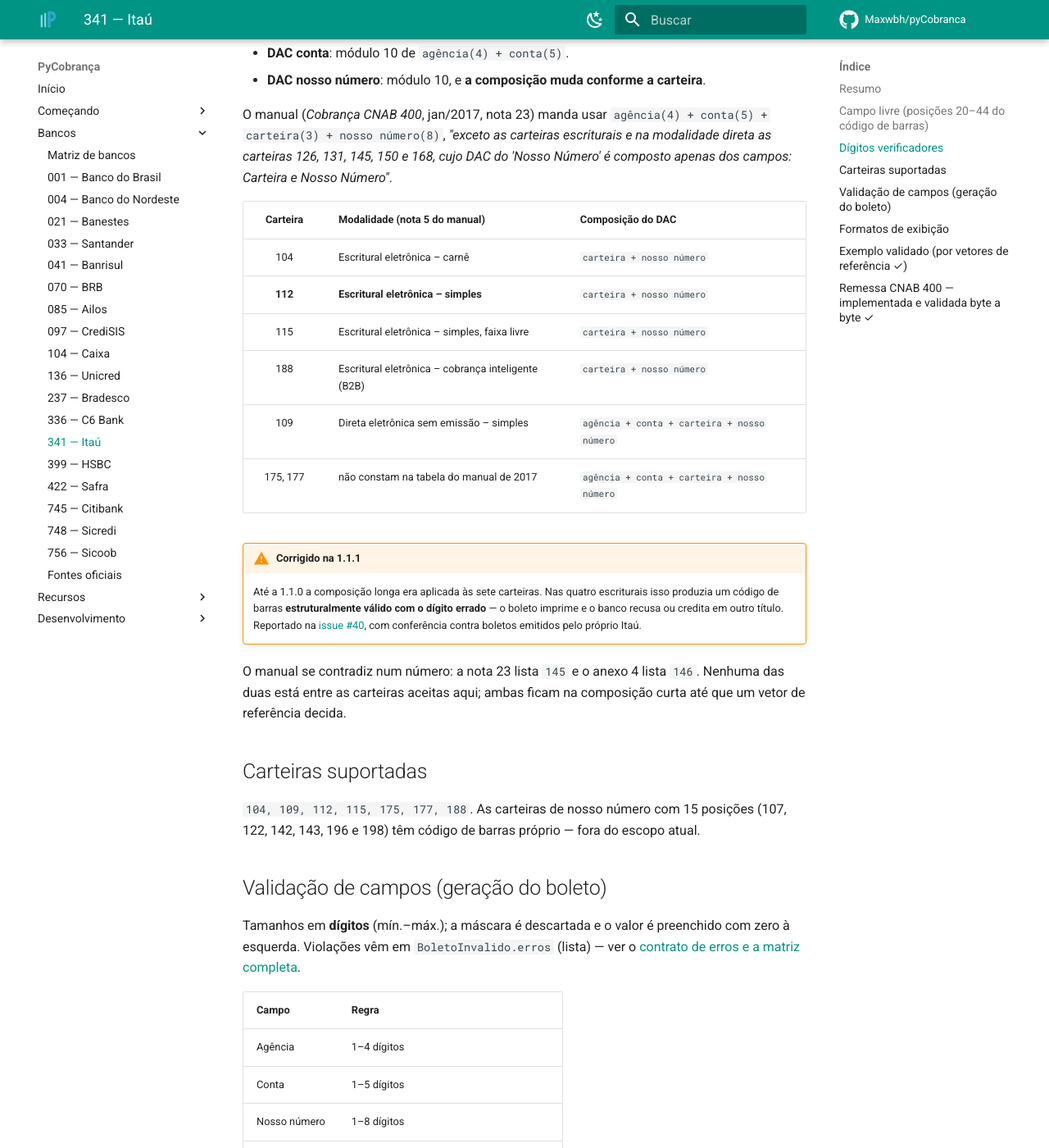
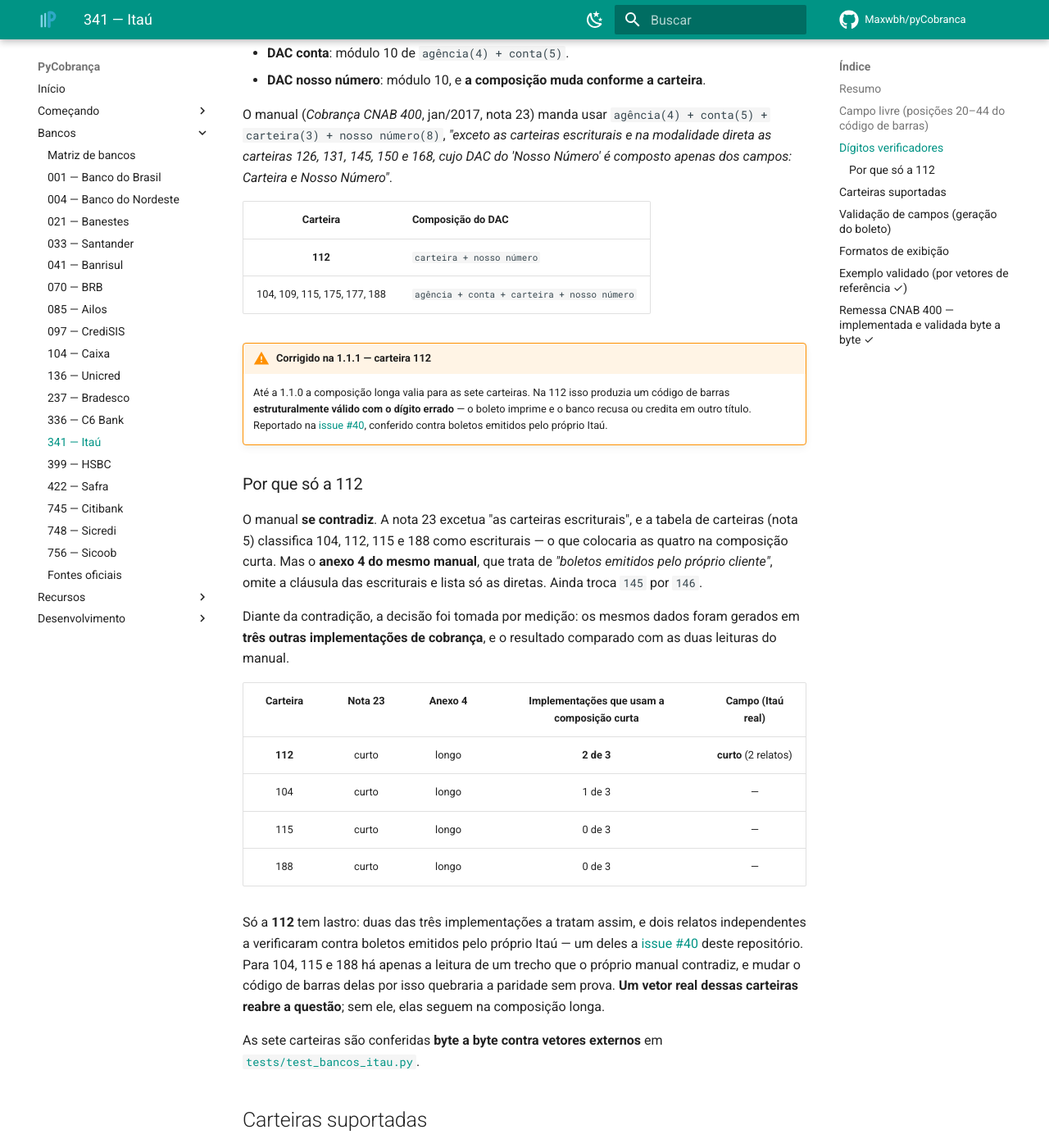
Before and after one commit to Maxwbh/pyCobranca, an MkDocs documentation site: the page built from docs/bancos/341-itau.md, in a window 1280 px wide and 1400 px high, scrolled down 1018 px. Shown: the whole window at 82% size. Built offline with MkDocs 1.6.1 and Material for MkDocs 9.7.7, drawn with Linux system fonts in a browser that asks for light colours; comment, search, counter and statistics services are not loaded.

Commit message:
Restringir o DAC curto do Itaú à carteira 112, com vetor externo
A entrega anterior estendeu a composição curta a 104, 115 e 188 por leitura da
nota 23 do manual, que excetua "as carteiras escriturais". O anexo 4 do mesmo
manual contradiz a nota 23: trata de boletos emitidos pelo próprio cliente e
lista só as diretas.

A decisão passou a ser por medição. Os mesmos dados foram gerados em três outras
implementações de cobrança e comparados com as duas leituras do manual: só a 112
tem lastro para a composição curta — duas das três a tratam assim, e dois relatos
independentes verificaram contra boletos emitidos pelo próprio Itaú. Para 104,
115 e 188 nenhuma sustenta a mudança, e alterar o código de barras delas
quebrava a paridade sem prova.

As sete carteiras aceitas passam a ser conferidas byte a byte contra vetores
externos, para a regra não voltar a depender de leitura de manual.

```diff
--- a/docs/bancos/341-itau.md
+++ b/docs/bancos/341-itau.md
@@ -41,25 +41,44 @@
 modalidade direta as carteiras 126, 131, 145, 150 e 168, cujo DAC do 'Nosso Número' é composto
 apenas dos campos: Carteira e Nosso Número"*.
 
-| Carteira | Modalidade (nota 5 do manual) | Composição do DAC |
-|:--:|---|---|
-| 104 | Escritural eletrônica – carnê | `carteira + nosso número` |
-| **112** | **Escritural eletrônica – simples** | `carteira + nosso número` |
-| 115 | Escritural eletrônica – simples, faixa livre | `carteira + nosso número` |
-| 188 | Escritural eletrônica – cobrança inteligente (B2B) | `carteira + nosso número` |
-| 109 | Direta eletrônica sem emissão – simples | `agência + conta + carteira + nosso número` |
-| 175, 177 | não constam na tabela do manual de 2017 | `agência + conta + carteira + nosso número` |
+| Carteira | Composição do DAC |
+|:--:|---|
+| **112** | `carteira + nosso número` |
+| 104, 109, 115, 175, 177, 188 | `agência + conta + carteira + nosso número` |
 
-!!! warning "Corrigido na 1.1.1"
-    Até a 1.1.0 a composição longa era aplicada às sete carteiras. Nas quatro escriturais isso
-    produzia um código de barras **estruturalmente válido com o dígito errado** — o boleto imprime
-    e o banco recusa ou credita em outro título. Reportado na
-    [issue #40](https://github.com/Maxwbh/pyCobranca/issues/40), com conferência contra boletos
-    emitidos pelo próprio Itaú.
+!!! warning "Corrigido na 1.1.1 — carteira 112"
+    Até a 1.1.0 a composição longa valia para as sete carteiras. Na 112 isso produzia um código de
+    barras **estruturalmente válido com o dígito errado** — o boleto imprime e o banco recusa ou
+    credita em outro título. Reportado na
+    [issue #40](https://github.com/Maxwbh/pyCobranca/issues/40), conferido contra boletos emitidos
+    pelo próprio Itaú.
 
-O manual se contradiz num número: a nota 23 lista `145` e o anexo 4 lista `146`. Nenhuma das duas
-está entre as carteiras aceitas aqui; ambas ficam na composição curta até que um vetor de
-referência decida.
+### Por que só a 112
+
+O manual **se contradiz**. A nota 23 excetua "as carteiras escriturais", e a tabela de carteiras
+(nota 5) classifica 104, 112, 115 e 188 como escriturais — o que colocaria as quatro na composição
+curta. Mas o **anexo 4 do mesmo manual**, que trata de *"boletos emitidos pelo próprio cliente"*,
+omite a cláusula das escriturais e lista só as diretas. Ainda troca `145` por `146`.
+
+Diante da contradição, a decisão foi tomada por medição: os mesmos dados foram gerados em
+**três outras implementações de cobrança**, e o resultado comparado com as duas leituras do manual.
+
+| Carteira | Nota 23 | Anexo 4 | Implementações que usam a composição curta | Campo (Itaú real) |
+|:--:|:--:|:--:|:--:|:--:|
+| **112** | curto | longo | **2 de 3** | **curto** (2 relatos) |
+| 104 | curto | longo | 1 de 3 | — |
+| 115 | curto | longo | 0 de 3 | — |
+| 188 | curto | longo | 0 de 3 | — |
+
+Só a **112** tem lastro: duas das três implementações a tratam assim, e dois relatos independentes
+a verificaram contra boletos emitidos pelo próprio Itaú — um deles a
+[issue #40](https://github.com/Maxwbh/pyCobranca/issues/40) deste repositório. Para 104, 115 e 188
+há apenas a leitura de um trecho que o próprio manual contradiz, e mudar o código de barras delas
+por isso quebraria a paridade sem prova. **Um vetor real dessas carteiras reabre a questão**; sem
+ele, elas seguem na composição longa.
+
+As sete carteiras são conferidas **byte a byte contra vetores externos** em
+[`tests/test_bancos_itau.py`](../../tests/test_bancos_itau.py).
 
 ## Carteiras suportadas
 
```
Also changed, not shown: CHANGELOG.md (+9 -7 lines), 2 other files.
